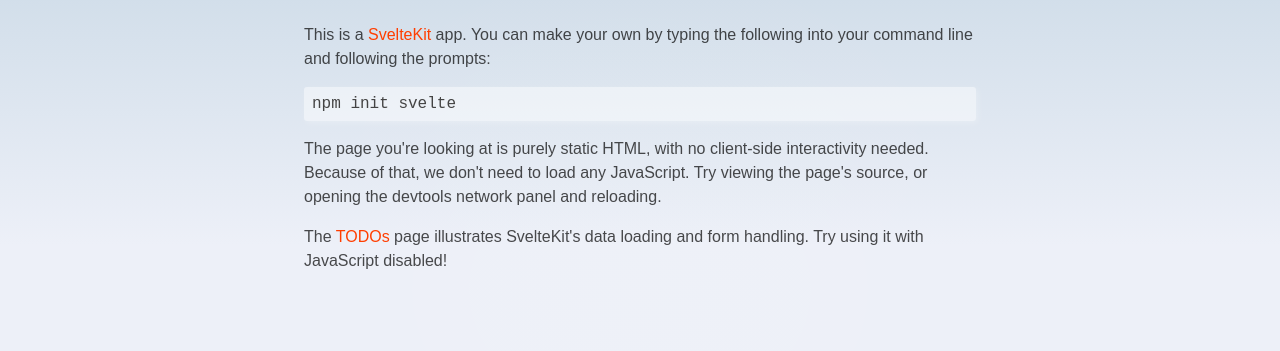
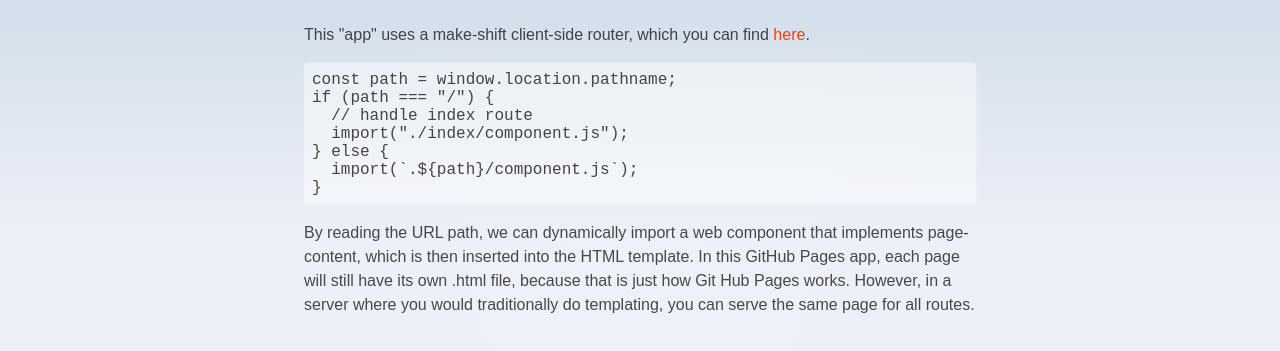
Before and after one commit to pjlast/pjlast.github.io, a website: page static/js/about/about-page.html in a window 1280 px wide. Shown: the part 111-462 px from the top of the page. Drawn offline with Linux system fonts and the light colour scheme; files that its build step writes are made by us from their sources.

Commit message:
Update about page text

```diff
--- a/static/js/about/about-page.html
+++ b/static/js/about/about-page.html
@@ -1,31 +1,32 @@
 <link href="static/css/app.css" rel="stylesheet" type="text/css" />
-
-<head>
-  <title>About</title>
-  <meta name="description" content="About this app" />
-</head>
 
 <div class="content">
   <h1>About this app</h1>
 
   <p>
-    This is a <a href="https://kit.svelte.dev">SvelteKit</a> app. You can make
-    your own by typing the following into your command line and following the
-    prompts:
+    This "app" uses a make-shift client-side router, which you can find
+    <a
+      href="https://github.com/pjlast/pjlast.github.io/blob/main/static/js/page-content-template.ts"
+      >here</a
+    >.
   </p>
 
-  <pre>npm init svelte</pre>
+  <pre>
+const path = window.location.pathname;
+if (path === "/") {
+  // handle index route
+  import("./index/component.js");
+} else {
+  import(`.${path}/component.js`);
+}</pre
+  >
 
   <p>
-    The page you're looking at is purely static HTML, with no client-side
-    interactivity needed. Because of that, we don't need to load any JavaScript.
-    Try viewing the page's source, or opening the devtools network panel and
-    reloading.
-  </p>
-
-  <p>
-    The <a href="/todos">TODOs</a> page illustrates SvelteKit's data loading and
-    form handling. Try using it with JavaScript disabled!
+    By reading the URL path, we can dynamically import a web component that
+    implements page-content, which is then inserted into the HTML template. In
+    this GitHub Pages app, each page will still have its own .html file, because
+    that is just how Git Hub Pages works. However, in a server where you would
+    traditionally do templating, you can serve the same page for all routes.
   </p>
 </div>
 
```
Also changed, not shown: about.html (+1 -1 lines), index.html (+2 -2 lines).
